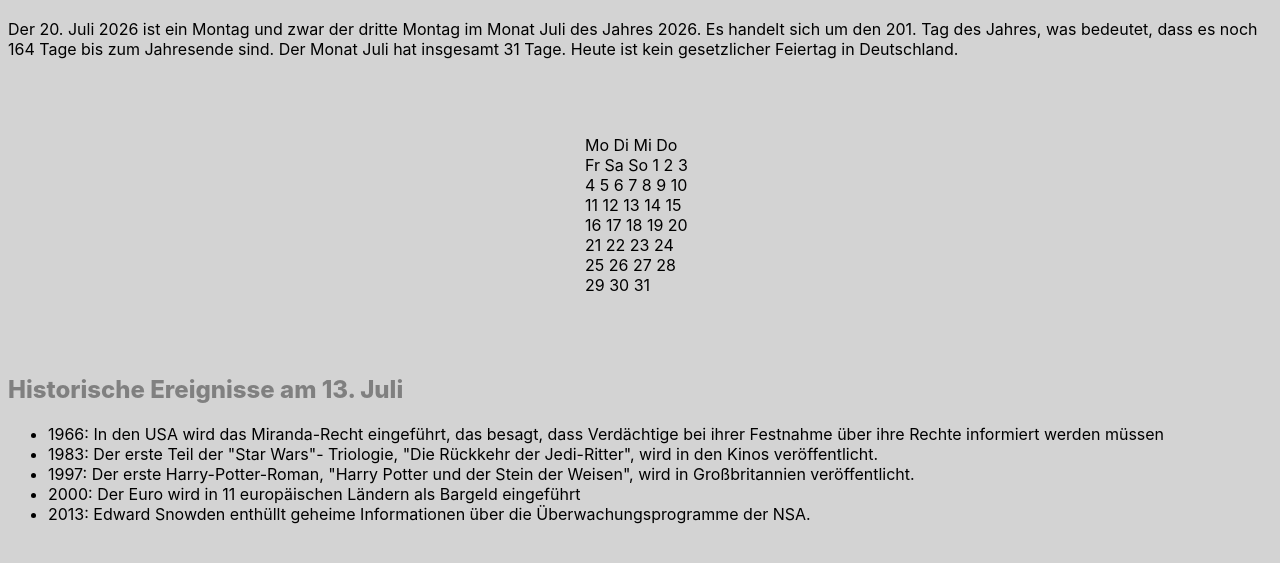
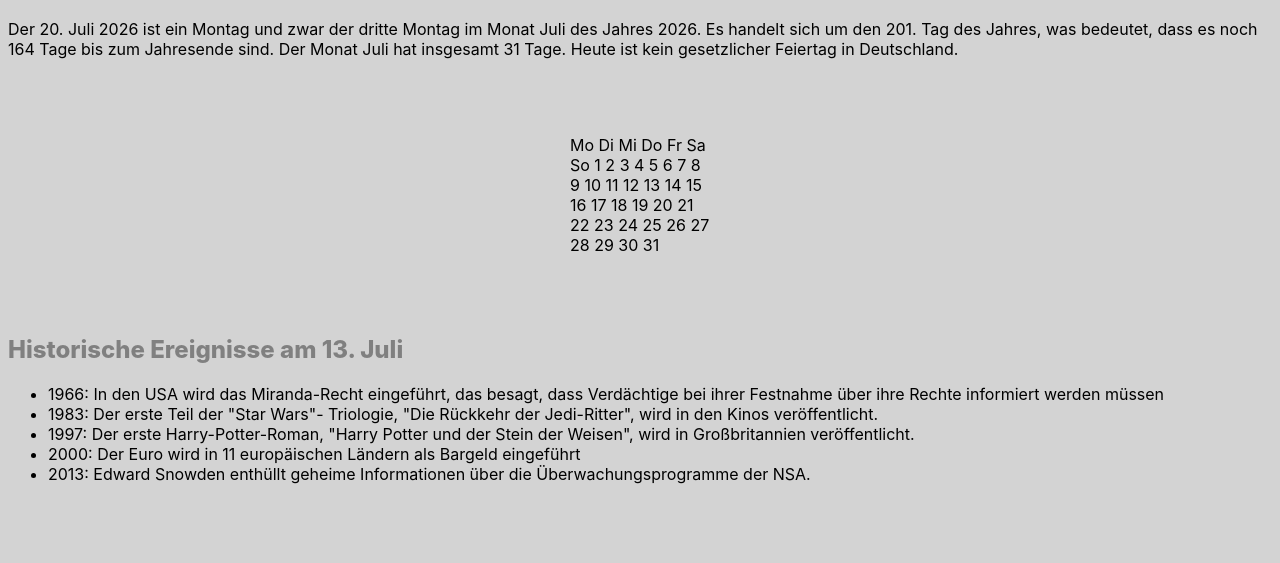
Before and after one commit to nasenloch63/kalender_css, a plain HTML site: page index.html in a window 1280 px wide. Shown: the part 91-654 px from the top of the page. Drawn offline with Linux system fonts and the light colour scheme.

Commit message:
container groeße

```diff
--- a/style.css
+++ b/style.css
@@ -15,7 +15,7 @@ body {
      font-weight: 800;
     }
 .container {
-    max-width: 110px;
+    max-width: 140px;
     margin: 0 auto;
     padding: 60px 30px;
 }
```
